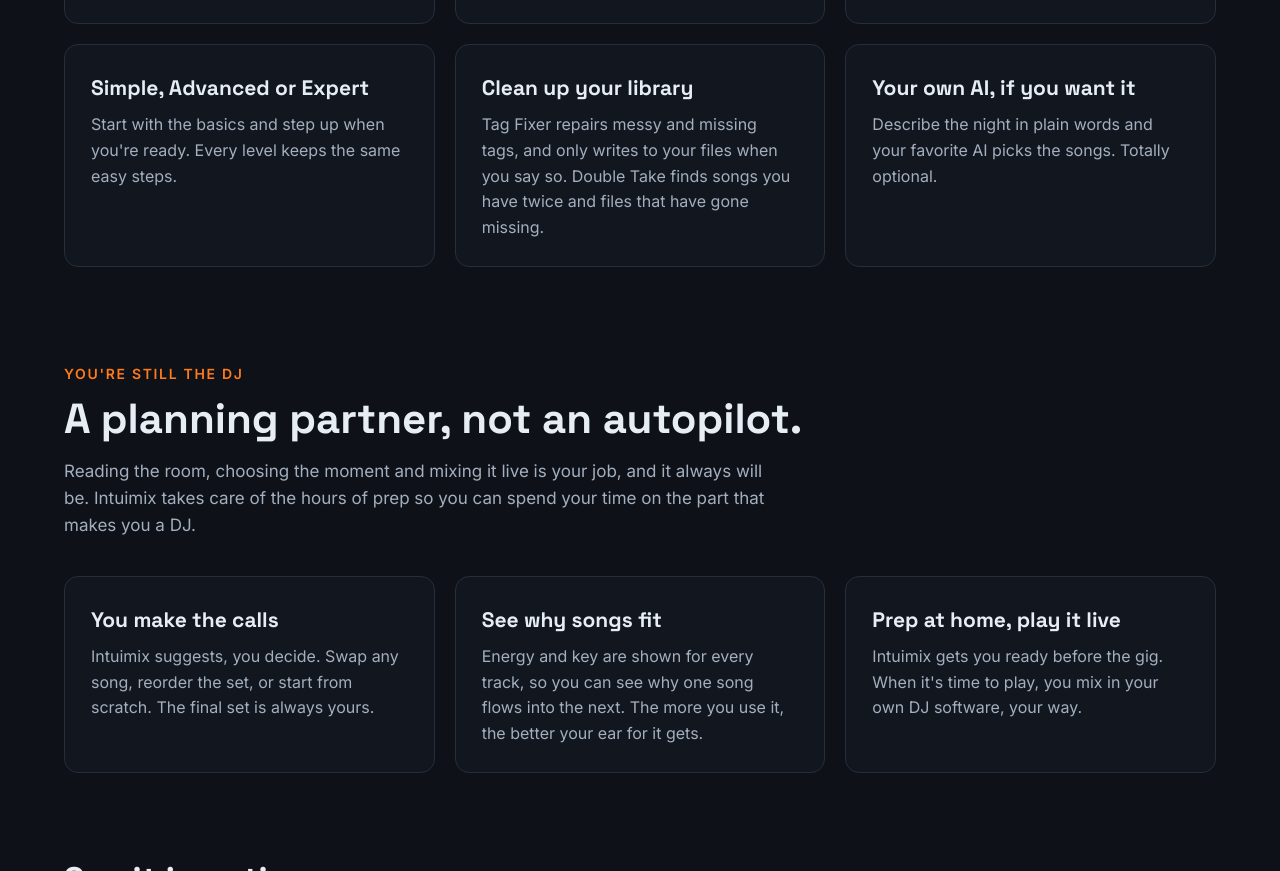
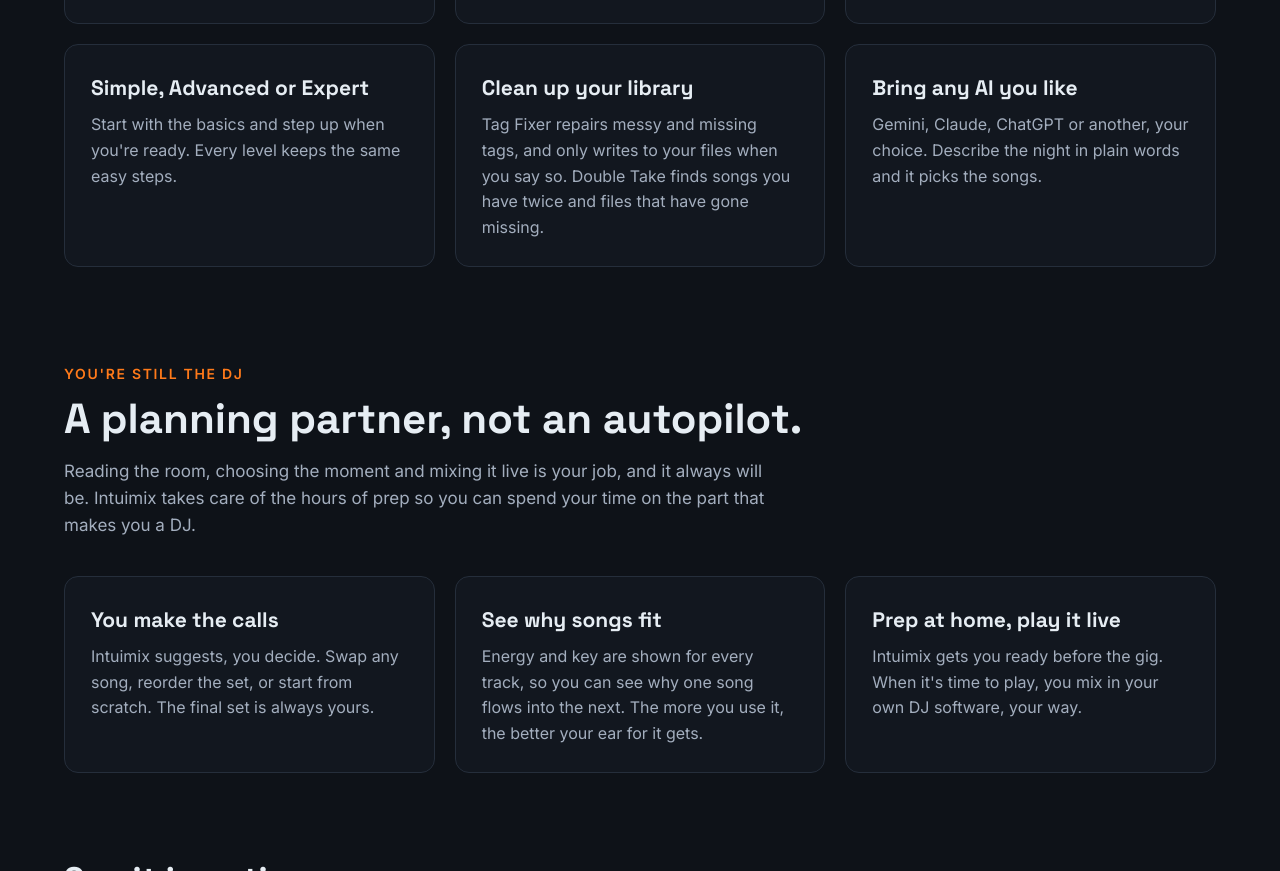
Before and after one commit to dj1203productions-stack/dj1203labs-website, a plain HTML site: page index.html in a window 1280 px wide. Shown: the part 1344-2215 px from the top of the page. Drawn offline with Linux system fonts and the light colour scheme.

Commit message:
AI card: lead with choosing your own AI
Co-Authored-By: Claude Opus 5.5 <noreply@anthropic.com>
Claude-Session: https://claude.ai/code/session_01AfL8RjoBV5FuYz3syPNsVn

```diff
--- a/index.html
+++ b/index.html
@@ -108,8 +108,8 @@ details.sec.small>summary::after{top:9px}
 <p style="margin: 0; color: #a3aebe; font-size: 16px">Tag Fixer repairs messy and missing tags, and only writes to your files when you say so. Double Take finds songs you have twice and files that have gone missing.</p>
 </div>
 <div style="flex: 1 1 320px; background: #12171f; border: 1px solid #252e3b; border-radius: 14px; padding: 26px">
-<h3 style="font-family: 'Space Grotesk', sans-serif; font-size: 21px; margin: 0 0 8px">Your own AI, if you want it</h3>
-<p style="margin: 0; color: #a3aebe; font-size: 16px">Describe the night in plain words and your favorite AI picks the songs. Totally optional.</p>
+<h3 style="font-family: 'Space Grotesk', sans-serif; font-size: 21px; margin: 0 0 8px">Bring any AI you like</h3>
+<p style="margin: 0; color: #a3aebe; font-size: 16px">Gemini, Claude, ChatGPT or another, your choice. Describe the night in plain words and it picks the songs.</p>
 </div>
 </div>
 </section>
```
